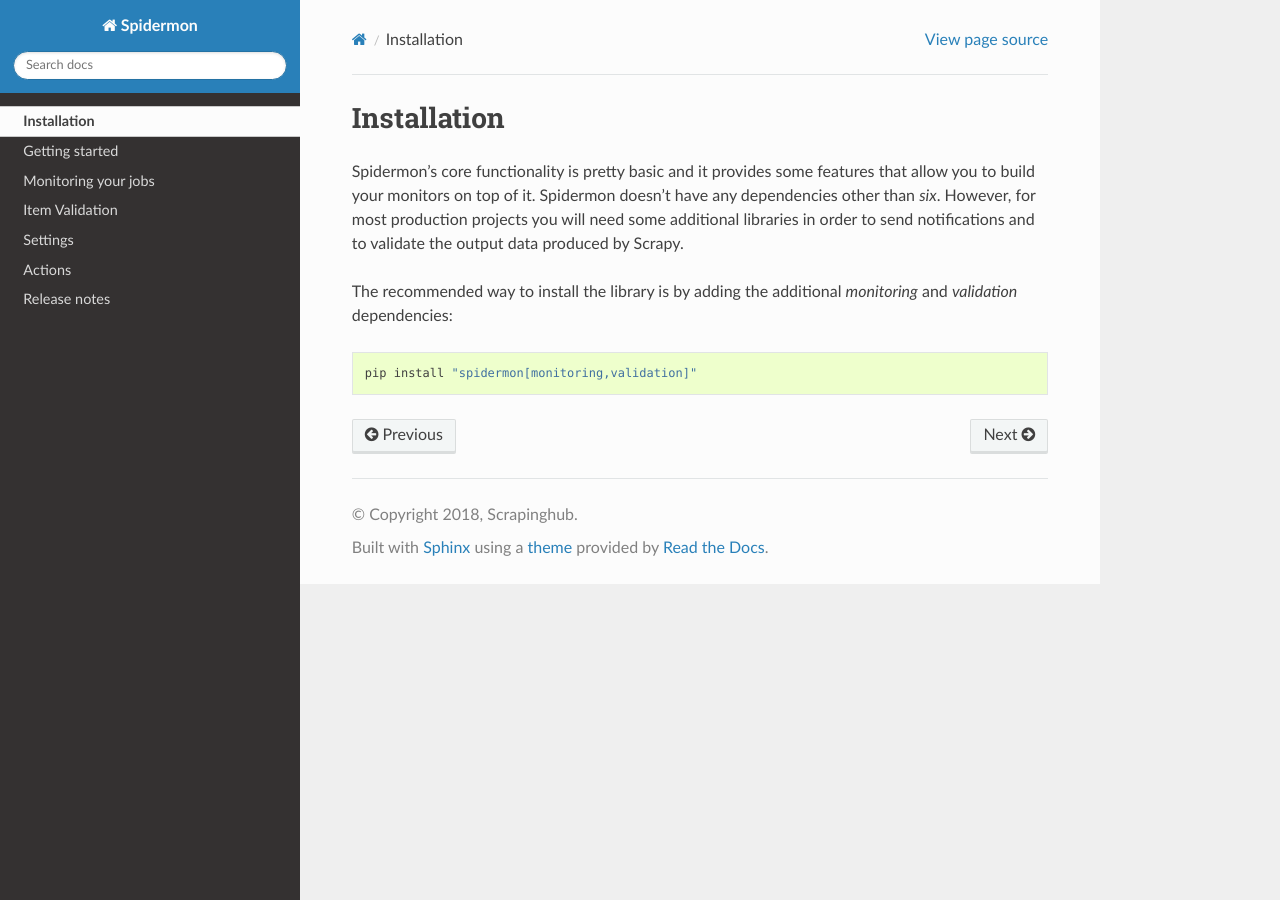
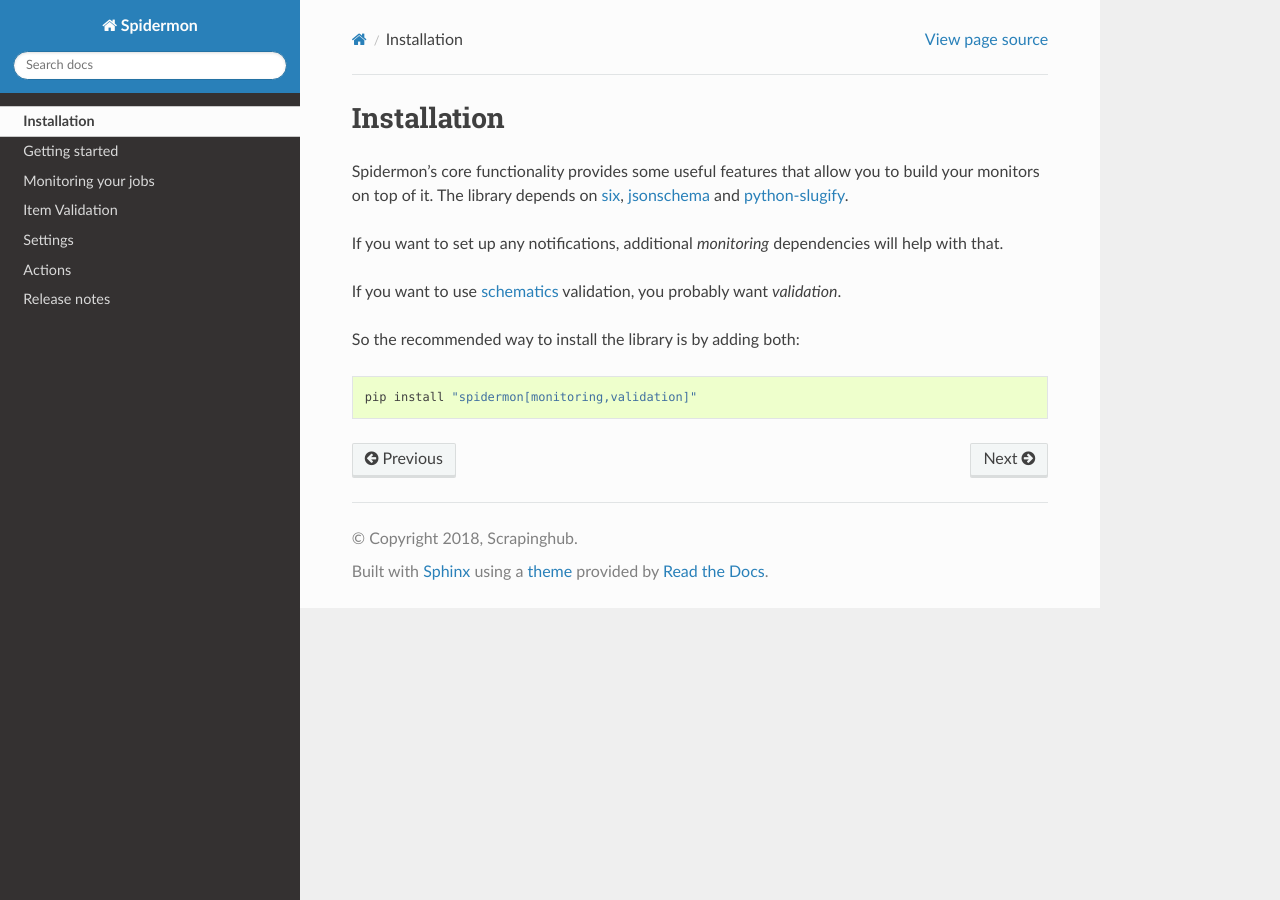
Before and after one commit to scrapinghub/spidermon, a Sphinx documentation site: the page built from docs/source/installation.rst, in a window 1280 px wide. Built offline with Sphinx 7.4.7 and the Read the Docs theme 2.0.0, drawn with Linux system fonts in a browser that asks for light colours.

Commit message:
Update note about dependencies (#113)
* Update note about dependencies

* Included link to cited libraries

```diff
--- a/docs/source/installation.rst
+++ b/docs/source/installation.rst
@@ -3,15 +3,22 @@
 Installation
 ============
 
-Spidermon's core functionality is pretty basic and it provides some features
-that allow you to build your monitors on top of it. Spidermon doesn't have any
-dependencies other than `six`. However, for most production projects you will
-need some additional libraries in order to send notifications and to validate
-the output data produced by Scrapy.
+Spidermon's core functionality provides some useful features that allow you to
+build your monitors on top of it. The library depends on six_, jsonschema_ and
+`python-slugify`_.
 
-The recommended way to install the library is by adding the additional
-`monitoring` and `validation` dependencies:
+If you want to set up any notifications, additional `monitoring` dependencies will help with that.
+
+If you want to use schematics_ validation, you probably want `validation`.
+
+So the recommended way to install the library is by adding both:
 
 .. code-block:: bash
 
     pip install "spidermon[monitoring,validation]"
+
+
+.. _`six`: https://pypi.org/project/six/
+.. _`jsonschema`: https://pypi.org/project/jsonschema/
+.. _`python-slugify`: https://pypi.org/project/python-slugify/
+.. _`schematics`: https://pypi.org/project/schematics/
```
